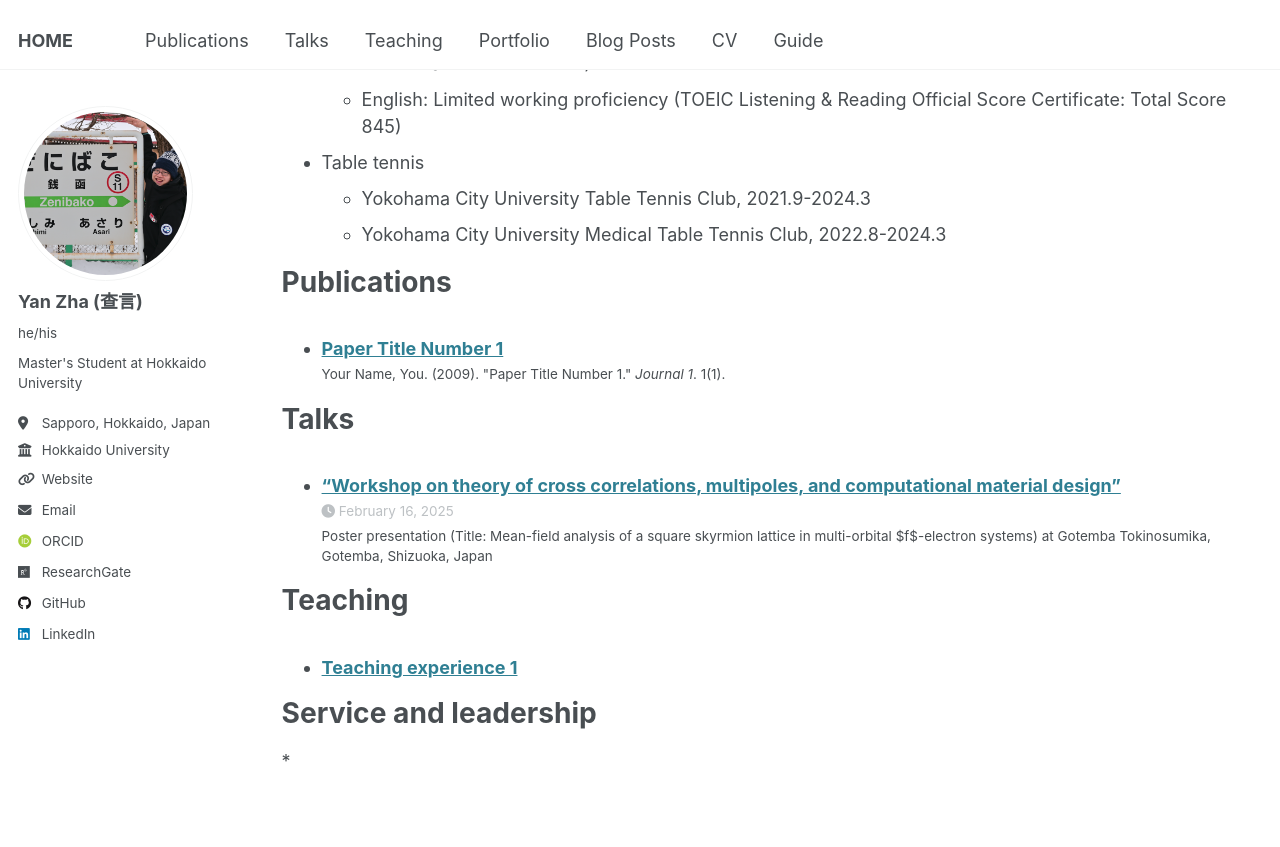
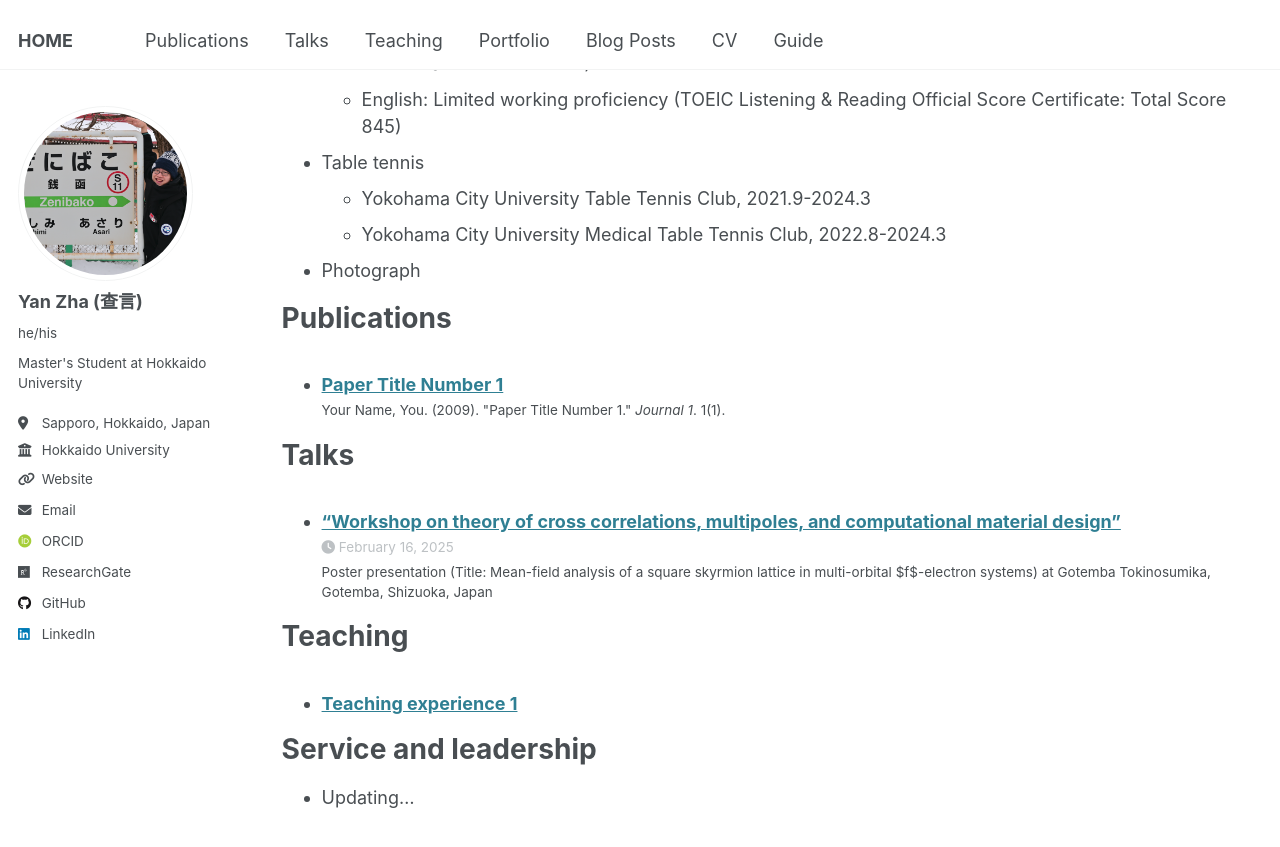
Before and after one commit to yzhacn/yzhacn.github.io, a Jekyll site: the page built from _pages/cv.md, in a window 1280 px wide and 900 px high, scrolled down 794 px. Shown: the top 847 px of the window. Built offline with Jekyll 4.4.1, drawn with Linux system fonts in a browser that asks for light colours; some web fonts are replaced.

Commit message:
Update cv.md

```diff
--- a/_pages/cv.md
+++ b/_pages/cv.md
@@ -35,6 +35,7 @@ Skills
 * Table tennis
   * Yokohama City University Table Tennis Club, 2021.9-2024.3
   * Yokohama City University Medical Table Tennis Club, 2022.8-2024.3
+* Photograph
 
 Publications
 ======
@@ -56,4 +57,4 @@ Teaching
 
 Service and leadership
 ======
-*
+* Updating...
```
